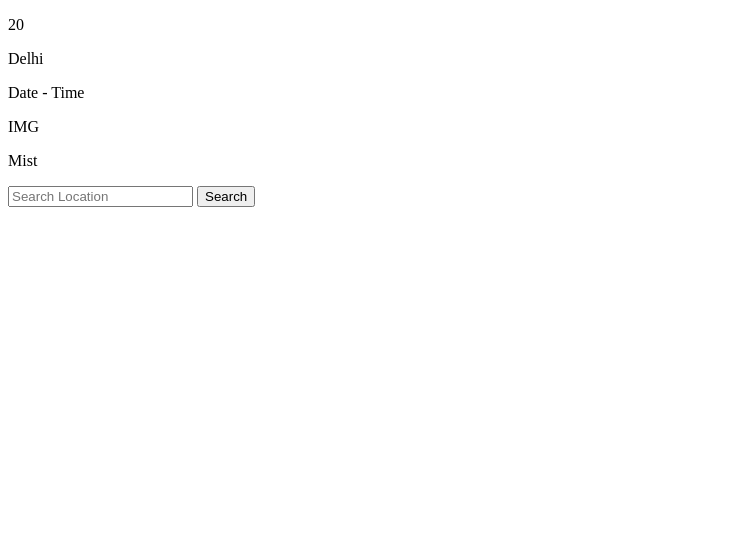
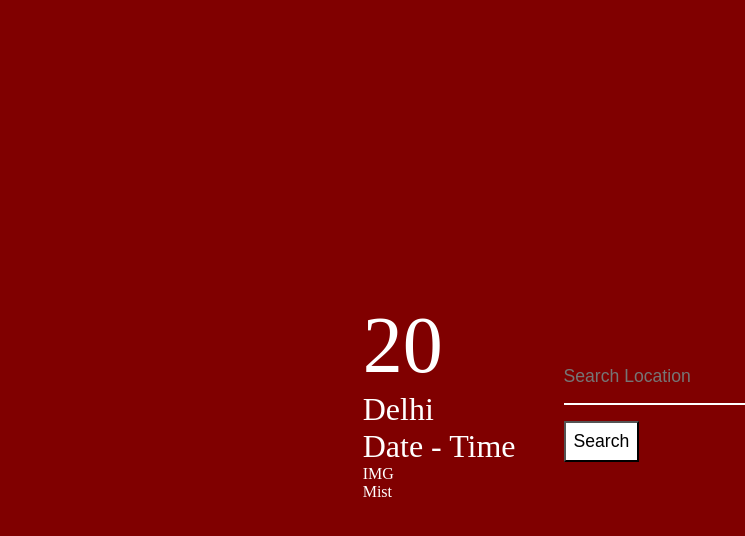
Before and after one commit to tushar7777/Weather_App, a plain HTML site: page index.html in a window 1280 px wide. Shown: the whole page, without its empty margins (0-745 px from the left). Drawn offline with Linux system fonts and the light colour scheme.

Commit message:
CSS added to HTML elements

```diff
--- a/index.html
+++ b/index.html
@@ -4,6 +4,7 @@
 <head>
     <meta charset="UTF-8">
     <meta name="viewport" content="width=device-width, initial-scale=1.0">
+    <link rel="stylesheet" href="style.css" />
     <title>Weather App</title>
 </head>
 
@@ -22,13 +23,13 @@
                 <p>Mist</p>
             </div>
         </div>
+        <nav>
+            <form>
+                <input type="text" placeholder="Search Location" class="search_area" />
+                <button type="submit">Search</button>
+            </form>
+        </nav>
     </div>
-    <nav>
-        <form>
-            <input type="text" placeholder="Search Location" class="search_area" />
-            <button type="submit">Search</button>
-        </form>
-    </nav>
 </body>
 
 </html>
--- a/style.css
+++ b/style.css
@@ -0,0 +1,54 @@
+* {
+    margin: 0;
+    padding: 0;
+}
+
+.container {
+    background: maroon;
+    height: 100vh;
+    width: 100%;
+    display: flex;
+    align-items: center;
+    justify-content: center;
+}
+
+.weather_container {
+    color: white;
+}
+
+.temp {
+    font-size: 5rem;
+}
+
+.time_location {
+    font-size: 2rem;
+}
+
+.condition {
+    font-size: 1rem;
+}
+
+nav {
+    height: 100px;
+    margin: 3rem;
+}
+
+.search_area {
+    width: 98%;
+    color: white;
+    padding: 1rem 0;
+    outline: none;
+    border: none;
+    background: transparent;
+    font-size: 1.1rem;
+    border-bottom: 2px solid white;
+}
+
+nav form button {
+    padding: 0.5rem;
+    background-color: white;
+    margin-top: 1rem;
+    font-size: 1.1rem;
+    outline: none;
+    cursor: pointer;
+}
```
